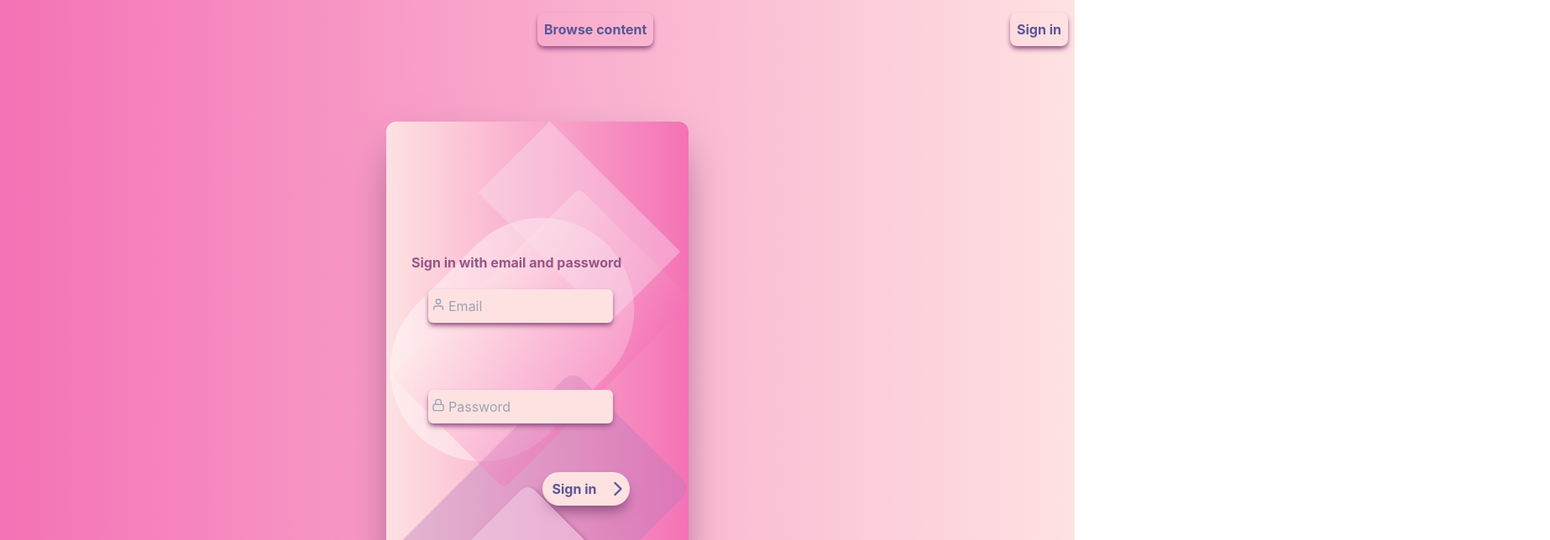
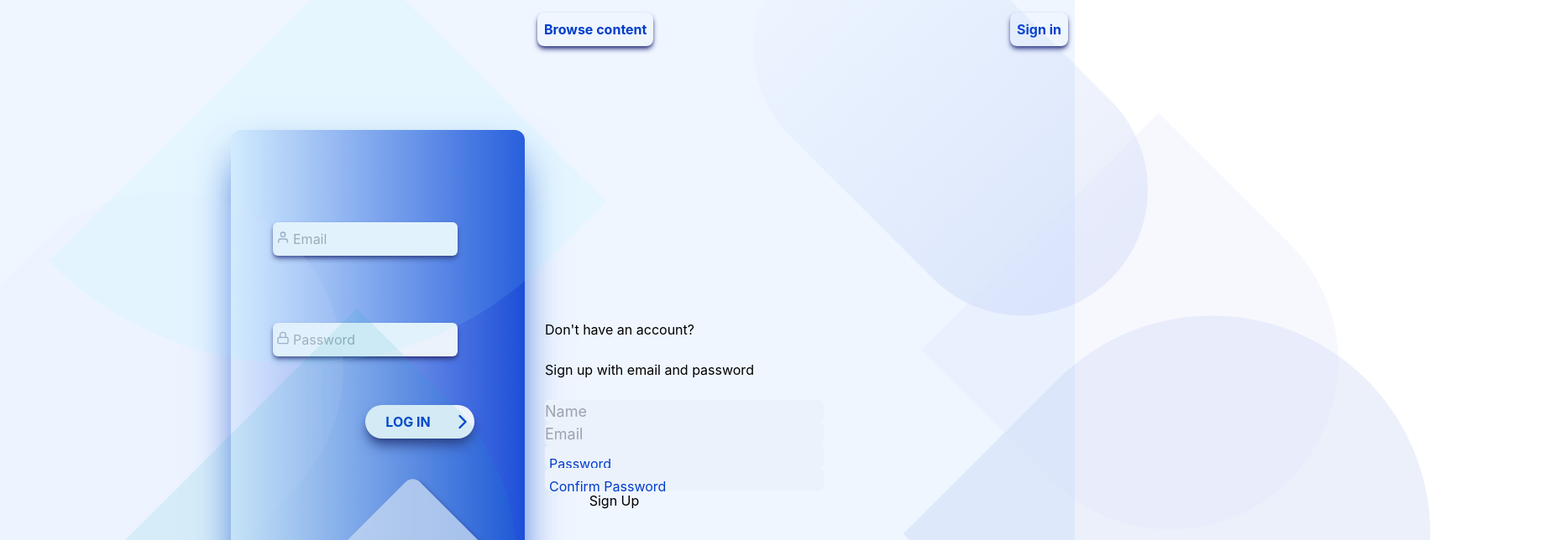
Before and after one commit to unekuogbaje/Binchi-0.1, a React (Create React App) app: page /auth in a window 1280 px wide. Shown: the top 644 px of the page at 84% size, 1846 px wide, since content can reach past the window. Built offline with nearby package versions, Linux system fonts and the light colour scheme.

Commit message:
created signup page

```diff
--- a/src/App.js
+++ b/src/App.js
@@ -1,16 +1,35 @@
-import { Routes, Route } from 'react-router-dom';
+import { Routes, Route, redirect } from 'react-router-dom';
+import { useEffect } from 'react';
+import { getRedirectResult } from 'firebase/auth';
+import {
+  auth,
+  signInWithGooglePopup,
+  signInWithGoogleRedirect,
+  createUserDocumentFromAuth
+} from './utils/firebase/firebase.utils';
 
 import Home from './routes/home/home.component';
 import Navigation from './routes/navigation/navigation.component';
 import Authentication from './routes/authentication/authentication.component';
 
 const Browse = () => {
-  return <h1>I am the Browse page</h1>;
+  const logGoogleUser = async () => {
+    const { user } = await signInWithGooglePopup();
+    const userDocRef = await createUserDocumentFromAuth(user);
+  };
+
+  return (
+    <div>
+      <h1>Sign in</h1>
+      <button className='p-2' onClick={logGoogleUser}>sign in with google popup</button>
+      <button className='p-2' onClick={signInWithGoogleRedirect}>sign in with redirect</button>
+    </div>
+  );
 };
 
 const App = () => {
     return (
-      <div className='bg-gradient-to-r from-pink-400 to-red-100'>
+      <div className='bg-blue-50 min-h-screen '>
         <Routes>
          <Route path='/' element={<Navigation/>}>
             <Route index element={<Home/>} />
@@ -18,6 +37,7 @@ const App = () => {
             <Route path='auth' element={<Authentication />} />
          </Route>
        </Routes>
+
       </div>
     );
   };
--- a/src/components/form-input/form-input.jsx
+++ b/src/components/form-input/form-input.jsx
@@ -2,15 +2,15 @@ const FormInput = ({ label, ...otherProps }) => {
     return (
         <div className="group relative m-[45px 0] ">
           <input
-                className="form-input bg-white b-none text-[18px] p-[10px 10px 10px 5px] block w-[100%] rounded-none border-b-[1px subClr] m-[25px 0] focus:outline-none "
           {...otherProps}
+            className="form-input bg-mainClr b-none text-[18px] p-[10px 10px 10px 5px] block w-[100%] rounded-md border-b-[1px subClr] m-[25px 0] focus:outline-none "
           />
         { label && (
             <label
             className={
              `${otherProps.value.length
-                    ? 'shrink' : 'top-[-14px] text-[12px] text-mainClr'}
-                    form-input-label text-subClr text-[16px] font-normal absolute left-[5px] top-[10px] transition-[ease all delay-300ms]  `
+                 ? 'shrink' : ''}
+                 form-input-label text-subClr text-[16px] font-normal absolute left-[5px] top-[10px] transition-[ease all delay-300ms] focus:outline-0 shrink hover:shrink-110 hover:text-slate-900 transform duration-200 hover:scale-110 `
                 }>
                  {label}
             </label>
--- a/src/components/sign-in-form/sign-in-form.component.jsx
+++ b/src/components/sign-in-form/sign-in-form.component.jsx
@@ -1,69 +1,121 @@
-import React from 'react';
+import React, { Fragment } from 'react';
 // import Button from 'antd/lib/button';
-import Button from '../../components/button/button.component';
+import { useState } from 'react';
+
+import { Outlet, Link } from 'react-router-dom';
+import FormInput from '../form-input/form-input';
+
+import Button from '../button/button.component';
 import { User, Lock, ChevronRight, Instagram, Facebook, Twitter } from 'react-feather';
 
-import { signInWithGooglePopup } from "../../utils/firebase/firebase.utils";
+
+import {
+    signInWithGooglePopup,
+    createUserDocumentFromAuth,
+    signInAuthUserWithEmailAndPassword
+} from "../../utils/firebase/firebase.utils";
+
+import SignUpForm from '../sign-up-form/sign-up-form.component';
+
+const defaultFormFields = {
+    email: '',
+    password: '',
+};
 
 const SignInForm = () => {
+    const [formFields, setFormFields] = useState(defaultFormFields)
+    const { email, password } = formFields;
+
+    console.log(formFields);
+
+    const handleChange = (event) => {
+        const {name, value} = event.target;
+
+        setFormFields({ ...formFields, [name]: value });
+    };
+
     const logGoogleUser = async () => {
-        const response = await signInWithGooglePopup();
-        console.log(response);
-    }
+        const { user } = await signInWithGooglePopup();
+        const userDocRef = await createUserDocumentFromAuth(user);
+    };
 
         return (
-            <div className="flex items-center justify-center min-h-screen">
-                <div className=" h-[700px] w-[360px] shadow-2xl shadow-[#965685] bg-gradient-to-r from-red-100 to-pink-400 rounded-xl transform duration-200 hover:scale-110">
-                    <div className="z-[1] relative h-full ">
-                        <form className="w-[320px] p-[30px] pt-[156px]">
-                        <h1 className="text-[#965685] font-bold text-[24px">Sign in with email and password</h1>
-                            <div className="p-5 relative flex  transform duration-200 hover:scale-110">
+            <Fragment>
+            <div className="flex items-center justify-center relative min-h-screen">
+             <div className=" h-[680px] w-[350px] shadow-2xl shadow-[#003ECB] bg-gradient-to-r from-blue-100 to-blue-700 rounded-xl transform duration-200 hover:scale-110">
+                 <div className="z-[1] relative min-h-full ">
+                     <form className="w-[320px] p-[30px] pt-[90px]"
+                        onSubmit={() => {}}>
+                         <div className="p-5 relative flex  transform duration-200 hover:scale-110">
+                             <label></label>
+                                <input
+                                type="email"
+                                placeholder="Email"
+                                className="p-2  text-slate-600 b-0 p=[10px] pl-[24px] w-[100%] rounded-md shadow-md bg-mainClr shadow-[#2f3782]"
+                                onChange={handleChange}
+                                name="email"
+                                value={email}
+                                />
                                 <User className="absolute p-1 mt-1.5 mr-2 text-slate-400" />
-                                <input type="text" placeholder="Email" className="p-2  text-slate-600 b-0 p=[10px] pl-[24px] w-[100%] rounded-md shadow-md bg-red-100 shadow-[#965685]" />
-                            </div>
+                         </div>
 
                             <div className="p-5 relative flex  transform duration-200 hover:scale-110 mt-10">
                                 <Lock className="absolute p-1 mt-1.5 mr-2 text-slate-400" />
-                                <input type="text" placeholder="Password" className="p-2  text-slate-600 b-0 p=[10px] pl-[24px] w-[100%] rounded-md shadow-md bg-red-100 shadow-[#965685]" />
+                                <label></label>
+                                <input
+                                type="password" placeholder="Password" className="p-2  text-slate-600 b-0 p=[10px] pl-[24px] w-[100%] rounded-md shadow-md bg-mainClr shadow-[#2f3782]"
+                                onChange={handleChange}
+                                name="password"
+                                value={password}
+                                />
                             </div>
-                            <div>
+
                                 <div className="transform duration-200 hover:scale-110 relative">
-                                <Button  onClick={logGoogleUser}
-                                className='flex ml-auto bg-red-100 hover:bg-red-200 text-[#5C5696] rounded-full shadow-lg w-[40%] h-10 text-[16px] mt-[38px] p-[16px 20px] items-center shadow-[#965685]  font-bold border-[#965685] '>
-                                <h1 className='ml-auto'>Sign in</h1>
+                                <Button type="submit" onClick={logGoogleUser}
+                                className='flex ml-auto bg-mainClr hover:bg-blue-100 text-[#003ECB] rounded-full shadow-lg w-[50%] h-10 text-[16px] mt-[38px] p-[16px 20px] items-center shadow-[#2f3782]  font-bold border-[#2f3782] cursor-pointer'>
+                                <h1 className='ml-auto uppercase'>log in</h1>
 
-                                <ChevronRight className="text-[#5C5696] ml-auto"
+                                <ChevronRight className="text-[#003ECB] ml-auto"
                                 size={28}/>
                                 </Button>
 
                                 </div>
-                            </div>
 
                         </form>
 
-                        <div className='p-10 shadow-md shadow-[#965685] left-8 rounded-xl absolute bg-[#f7d7ec75] rotate-[-45deg] ' >
+                        <Link className='p-10 shadow-md shadow-[#2f3782] left-20 rounded-xl absolute bg-[#d7dbf7] rotate-[-45deg] bottom-12 opacity-80' >
                         <div className='rotate-[50deg]'>
-                        <h3 className='text-[#965685] font-bold text-[24px]'>or sign in via</h3>
-                            <div className='flex text-[#965685] gap-4 mt-6 '>
-                            <Twitter className=' transform duration-200 hover:scale-[1.5] fill-pink-400' />
-                            <Facebook className=' transform duration-200 hover:scale-[1.5] fill-pink-400'/>
-                            <Instagram className=' transform duration-200 hover:scale-[1.5] fill-pink-400'/>
+                        <h3 className='text-[#003ECB] font-bold text-[24px]'>or sign in via</h3>
+                            <div className='flex text-[#003ECB] gap-4 mt-6 '>
+                            <Twitter className=' transform duration-200 hover:scale-[1.5] fill-blue-400' />
+                            <Facebook className=' transform duration-200 hover:scale-[1.5] fill-blue-400'/>
+                            <Instagram className=' transform duration-200 hover:scale-[1.5] fill-blue-400'/>
                             </div>
                         </div>
-                        </div>
+                        </Link>
                     </div>
-                    <div className='absolute z-0 top-0 bottom-0 left-0 right-0 inset-0'>
-                    <div className='rotate-45 absolute'></div>
-                        <span className='rotate-45 absolute h-[320px] w-[220px] bg-white top-[100px] right-[100px] rounded-full opacity-40 '></span>
-                        <span className='rotate-45 absolute h-[320px] w-[200px] bg-[#b97bb8] top-[320px] right-[80px] rounded-2xl opacity-40 '></span>
-                        <span className='rotate-45 absolute h-[317px] w-[190px] bg-gradient-to-r from-red-100 to-pink-400 top-[100px] right-20 rounded-lg opacity-40'></span>
-                        <span className='roundeed-full rotate-45 absolute h-[120px] w-[220px] bg-[#f7deed] top-[60px] right-[20px] opacity-40'></span>
 
+                </div>
+
+                <SignUpForm/>
+
+                <div className='relative z-0 top-0 bottom-0 left-0 right-0 inset-0 min-w-screen flex-wrap'>
+                <div className='rotate-45 absolute'>
+                    <span className='absolute h-[520px] w-[520px] bg-[#003dcbc0] bottom-[-50px] left-[150px] rounded-t-full rounded-b-xl rounded-r-3xl opacity-10 '></span>
+                    <span className='absolute h-[520px] w-[420px] bg-[#88f1ff] top-[20px] right-[380px] rounded-t-3xl rounded-r-full opacity-10 '></span>
+                    <span className='absolute h-[520px] w-[420px] bg-[#d7dbf7] top-[320px] right-[400px] rounded-full opacity-10 '></span>
+
+                    <span className='absolute h-[520px] w-[420px] bg-[#0aa3b8] top-[320px] right-[80px] rounded-l-3xl rounded-r-full opacity-10 '></span>
+                    <span className='rotate-90 absolute h-[540px] w-[300px] bg-gradient-to-t from-blue-100 to-blue-700 bottom-[70px] right-[10px] rounded-full opacity-10'></span>
+                    <span className='roundeed-l-xl rounded-r-full absolute h-[400px] w-[420px] bg-[#d7dbf7] bottom-[120px] left-[10px] opacity-20'></span>
                     </div>
 
                 </div>
 
             </div>
+
+            <Outlet/>
+            </Fragment>
         );
 
 
--- a/src/components/sign-up-form/sign-up-form.component.jsx
+++ b/src/components/sign-up-form/sign-up-form.component.jsx
@@ -1,57 +1,114 @@
 import React from 'react';
+
+import { useState } from 'react';
 import FormInput from '../form-input/form-input';
+import {
+  createAuthUserWithEmailAndPassword,
+  createUserDocumentFromAuth
+} from '../../utils/firebase/firebase.utils';
+
 import Button from '../button/button.component';
 
 const defaultFormFields = {
-    displayName: '',
-    email: '',
-    password: '',
-    confirmPassword: '',
+displayName:'',
+email:'',
+password:'',
+confirmPassword:''
+}
+
+const SignUpForm = () => {
+  const [formFields, setFormFields] = useState(defaultFormFields)
+  const {displayName, email, password, confirmPassword } = formFields;
+
+  console.log(formFields);
+
+  const resetFormFields = () => {
+    setFormFields(defaultFormFields);
+  }
+
+  const handleSubmit = async (event) => {
+    event.preventDefault();
+
+    if(password !== confirmPassword) {
+      alert("passwords do not match");
+      return;
+    }
+
+    try {
+      const { user } = await createAuthUserWithEmailAndPassword(
+        email,
+        password
+      );
+
+      await createUserDocumentFromAuth (user, { displayName });
+      resetFormFields();
+    } catch(error) {
+      if(error.code === 'auth/email-already-in-use') {
+        alert('Failed! Email already in use.', error);
+      } else {
+        console.log('error creating user', error);
+      }
+    }
   };
 
-const SignUpForm = () => {
+  const handleChange = (event) => {
+    const {name, value} = event.target;
+
+    setFormFields({ ...formFields, [name]: value });
+  };
 
     return (
-        <div className='sign-up-container'>
-      <h2>Don't have an account?</h2>
-      <span>Sign up with your email and password</span>
-      <form onSubmit={handleSubmit}>
+      <div className='sign-up-container flex-column w-[380px] '>
+        <h2 className='m-6' >Don't have an account?</h2>
+        <span className='m-6'>Sign up with email and password</span>
+        <form
+        className="shrink focus:shrink m-6"
+        onSubmit={handleSubmit}>
           <FormInput
-          label='Display Name'
-          type='text'
+          label=""
+          placeholder="Name"
+          type="text"
           required
           onChange={handleChange}
-          name='displayName'
+          name="displayName"
           value={displayName}
           />
 
           <FormInput
-          label='Email'
-          type='email'
+          label=""
+          placeholder="Email"
+          type="email"
           required
           onChange={handleChange}
-          name='email'
+          name="email"
           value={email}
           />
 
           <FormInput
-          label='Password'
-          type='password'
+          label="Password"
+          type="password"
           required
           onChange={handleChange}
-          name='password'
+          name="password"
           value={password}
           />
 
           <FormInput
-          label='Confirm Password'
-          type='password'
+          label="Confirm Password"
+          type="password"
           required
           onChange={handleChange}
-          name='confirmPassword'
+          name="confirmPassword"
           value={confirmPassword}
+          className="bg-mainClr"
           />
-        <Button type='submit'>Sign Up</Button>
+
+          <Button
+          type='submit'
+
+          >
+          Sign Up
+          </Button>
         </form>
       </div>
       );
--- a/src/routes/navigation/navigation.component.jsx
+++ b/src/routes/navigation/navigation.component.jsx
@@ -12,11 +12,11 @@ const Navigation = () => {
 
           <div className='flex w-[50%] h-[100%] items-center justify-between '>
             <Link className='p-[10px 15px] cursor-pointer mr-[20%] ' to='/browse'>
-              <p className="flex right- text-[#5C5696] p-2 shadow-md shadow-[#965685] rounded-lg font-bold transform duration-200 hover:scale-110 hover:text-[#a43587]">Browse content</p>
+              <p className="flex right- text-[#003ECB] p-2 shadow-md shadow-[#2f3782] rounded-lg font-bold transform duration-200 hover:scale-110 hover:text-[#121087]">Browse content</p>
             </Link>
 
             <Link className='p-[10px 15px] ' to='/auth'>
-            <p className="flex right- text-[#5C5696] p-2 mr-2 shadow-md shadow-[#965685] rounded-lg font-bold hover:text-[#a43587] transform duration-200 hover:scale-110">
+            <p className="flex right- text-[#003ECB] p-2 mr-2 shadow-md shadow-[#2f3782] rounded-lg font-bold hover:text-[#121087] transform duration-200 hover:scale-110">
             Sign in
             </p>
             </Link>
--- a/tailwind.config.js
+++ b/tailwind.config.js
@@ -6,8 +6,8 @@ module.exports = {
   theme: {
     extend: {
       colors: {
-        'mainClr': '#eec4dc',
-        'subClr': '#e27bb1',
+        'mainClr': '#EBF2FC',
+        'subClr': '#003dcb',
       },
       width: {
         medium: "600px",
```
Also changed, not shown: src/utils/firebase/firebase.utils.jsx (+10 -8 lines). Lines whose indentation alone changed are shown as unchanged.
